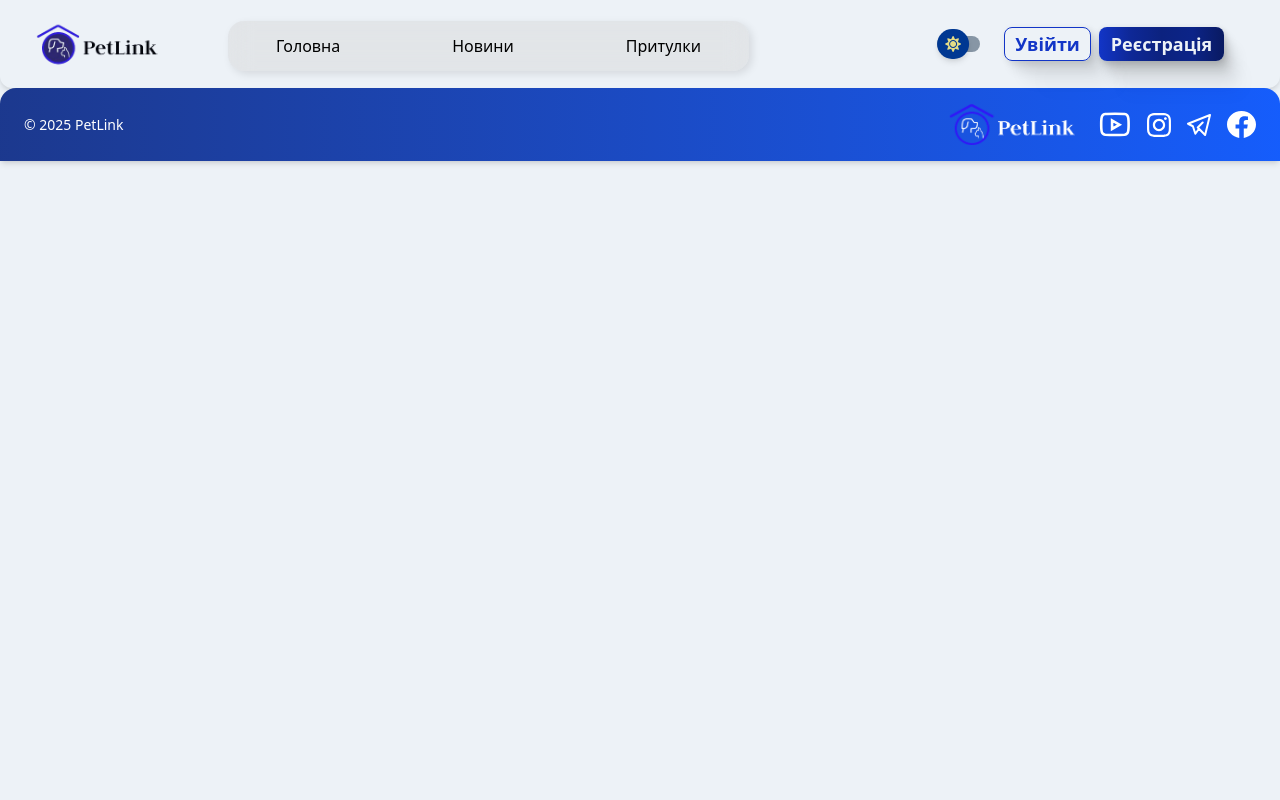
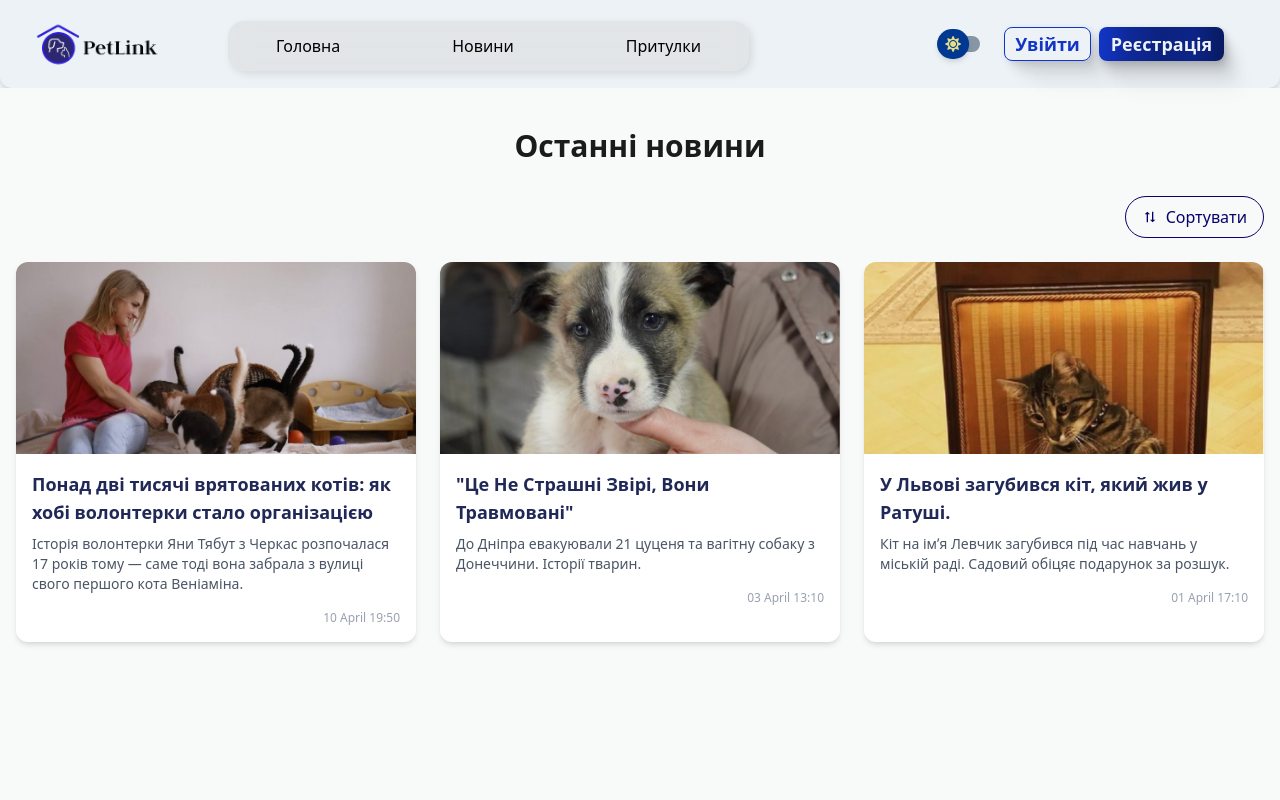
Before and after one commit to Miar0/Django-React-3DN, a React (Vite) app in the folder frontend/: page /news in a window 1280 px wide. Shown: the top 800 px of the page. Built offline with nearby package versions, Linux system fonts and the light colour scheme.

Commit message:
feat: add news-list & news-detail-pages

```diff
--- a/frontend/src/App.jsx
+++ b/frontend/src/App.jsx
@@ -11,6 +11,8 @@ import CreateAnnouncementPage from './pages/CreateAnnouncementPage'
 import SheltersPage from './pages/SheltersPage'
 import ShelterDetailPage from './pages/ShelterDetailPage'
 import AnimalDetailPage from "./pages/AnimalDetailPage"
+import NewsDetailPage from './pages/NewsDetailPage';
+import NewsListPage from './pages/NewsListPage';
 import Footer from './components/Footer'
 
 function App() {
@@ -30,6 +32,8 @@ function App() {
                     <Route path="/announcements" element={<AnnouncementPage />} />
                     <Route path="/announcements/create" element={<CreateAnnouncementPage />} />
                     <Route path="/animals/:id" element={<AnimalDetailPage />} />
+                    <Route path="/news/:id" element={<NewsDetailPage />} />
+                    <Route path="/news" element={<NewsListPage />} />
                     <Route path="/shelters" element={<SheltersPage />} />
                     <Route path="/shelters/:id" element={<ShelterDetailPage />} />
                 </Routes>
--- /dev/null
+++ b/frontend/src/pages/NewsDetailPage.jsx
@@ -0,0 +1,43 @@
+import React from 'react';
+import { useParams, Link } from 'react-router-dom';
+import news from '../data/news';
+
+const NewsDetailPage = () => {
+    const { id } = useParams();
+    const item = news.find(n => n.id === parseInt(id));
+
+    if (!item) {
+        return (
+            <div className="min-h-screen flex justify-center items-center text-red-600 dark:text-red-300">
+                Новину не знайдено
+            </div>
+        );
+    }
+
+    return (
+        <div className="min-h-screen bg-[#EDF2F7] dark:bg-dark-fond text-[#1B1B1B] dark:text-white mt-2 px-6 py-10 max-w-[1440px] mx-auto">
+            <Link to="/news" className="text-blue-600 dark:text-blue-400 underline mb-6 block">
+                ← Повернутися до новин
+            </Link>
+
+            <h1 className="text-3xl font-bold mb-4 max-w-3xl">{item.title}</h1>
+            <p className="text-sm text-gray-500 dark:text-gray-400 mb-6">{item.date}</p>
+
+            <img
+                src={item.image}
+                alt={item.title}
+                className="w-full rounded-xl mb-6 max-h-[450px] object-cover"
+            />
+
+            <div className="prose dark:prose-invert max-w-3xl">
+                <p>{item.description}</p>
+                <p>
+                    Тут буде повний текст новини. Можна розширити його полем `content` у файлі
+                    <code>news.js</code>, або реалізувати Markdown/редактор/коментарі.
+                </p>
+            </div>
+        </div>
+    );
+};
+
+export default NewsDetailPage;
--- /dev/null
+++ b/frontend/src/pages/NewsListPage.jsx
@@ -0,0 +1,56 @@
+import React, { useState } from 'react';
+import news from '../data/news';
+import { Link } from 'react-router-dom';
+import SortDropdown from '../components/SortDropdown';
+
+const NewsListPage = () => {
+    const [sortOption, setSortOption] = useState('newest');
+
+    const sortedNews = [...news].sort((a, b) => {
+        if (sortOption === 'newest') return new Date(b.date) - new Date(a.date);
+        if (sortOption === 'oldest') return new Date(a.date) - new Date(b.date);
+        if (sortOption === 'title') return a.title.localeCompare(b.title);
+        return 0;
+    });
+
+    return (
+        <div className="min-h-screen bg-[#F8FAF9] dark:bg-dark-fond text-[#1B1B1B] dark:text-white px-4 py-6 sm:py-8 md:py-10 max-w-[1440px] mx-auto">
+            <h1 className="text-2xl sm:text-3xl font-bold mb-6 sm:mb-8 text-center">Останні новини</h1>
+
+            <div className="flex justify-end mb-4 sm:mb-6">
+                <SortDropdown
+                    selected={sortOption}
+                    onChange={setSortOption}
+                    options={[
+                        { value: 'newest', label: 'Найновіші' },
+                        { value: 'oldest', label: 'Найстаріші' },
+                        { value: 'title', label: 'По заголовку' }
+                    ]}
+                />
+            </div>
+
+            <div className="grid grid-cols-1 sm:grid-cols-2 lg:grid-cols-3 gap-4 sm:gap-6">
+                {sortedNews.map(item => (
+                    <Link
+                        to={`/news/${item.id}`}
+                        key={item.id}
+                        className="bg-white dark:bg-[#1C1C2E] rounded-xl shadow-md hover:shadow-lg transition block overflow-hidden"
+                    >
+                        <img
+                            src={item.image}
+                            alt={item.title}
+                            className="w-full h-44 sm:h-48 object-cover"
+                        />
+                        <div className="p-3 sm:p-4">
+                            <h3 className="text-base sm:text-lg font-semibold mb-1 sm:mb-2 text-[#202857] dark:text-white">{item.title}</h3>
+                            <p className="text-sm text-gray-600 dark:text-gray-400 line-clamp-3">{item.description}</p>
+                            <p className="text-xs text-right text-gray-400 mt-3 sm:mt-4">{item.date}</p>
+                        </div>
+                    </Link>
+                ))}
+            </div>
+        </div>
+    );
+};
+
+export default NewsListPage;
```
